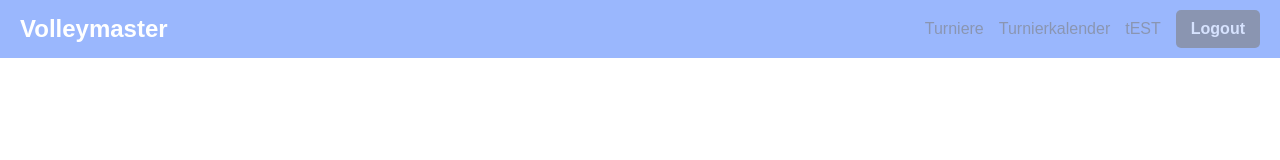
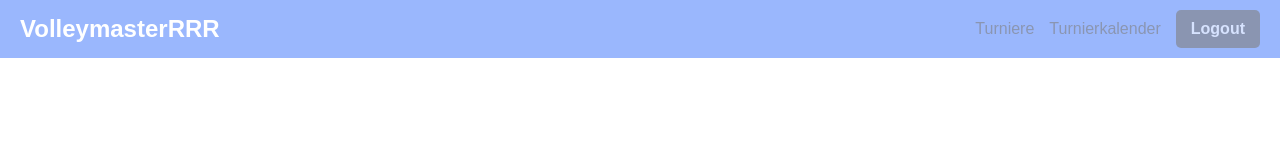
Before and after one commit to tanhab20/volley-frontend, a React (Create React App) app: page / in a window 1280 px wide. Shown: the top 160 px of the page. Built offline with nearby package versions, Linux system fonts and the light colour scheme.

Commit message:
Update Navbar.tsx

```diff
--- a/src/components/Navbar.tsx
+++ b/src/components/Navbar.tsx
@@ -37,7 +37,7 @@ const Navbar: React.FC = () => {
     return (
         <nav className="navbar">
             <div className="navbar-container">
-                <Link to="/" className="navbar-logo">Volleymaster</Link>
+                <Link to="/" className="navbar-logo">VolleymasterRRR</Link>
                 <div className="navbar-links">
                     <Link to="/tournaments" className={`navbar-link ${!isAuthenticated ? 'disabled-link' : ''}`} aria-disabled={!isAuthenticated}>
                         Turniere
@@ -53,9 +53,7 @@ const Navbar: React.FC = () => {
                     <Link to="/calendar" className={`navbar-link ${!isAuthenticated ? 'disabled-link' : ''}`} aria-disabled={!isAuthenticated}>
                         Turnierkalender
                     </Link>
-                    <Link to="/calendar" className={`navbar-link ${!isAuthenticated ? 'disabled-link' : ''}`} aria-disabled={!isAuthenticated}>
-                        tEST
-                    </Link>
+
                     <button className="logout-button" onClick={handleLogout} disabled={!isAuthenticated}>
                         Logout
                     </button>
```
